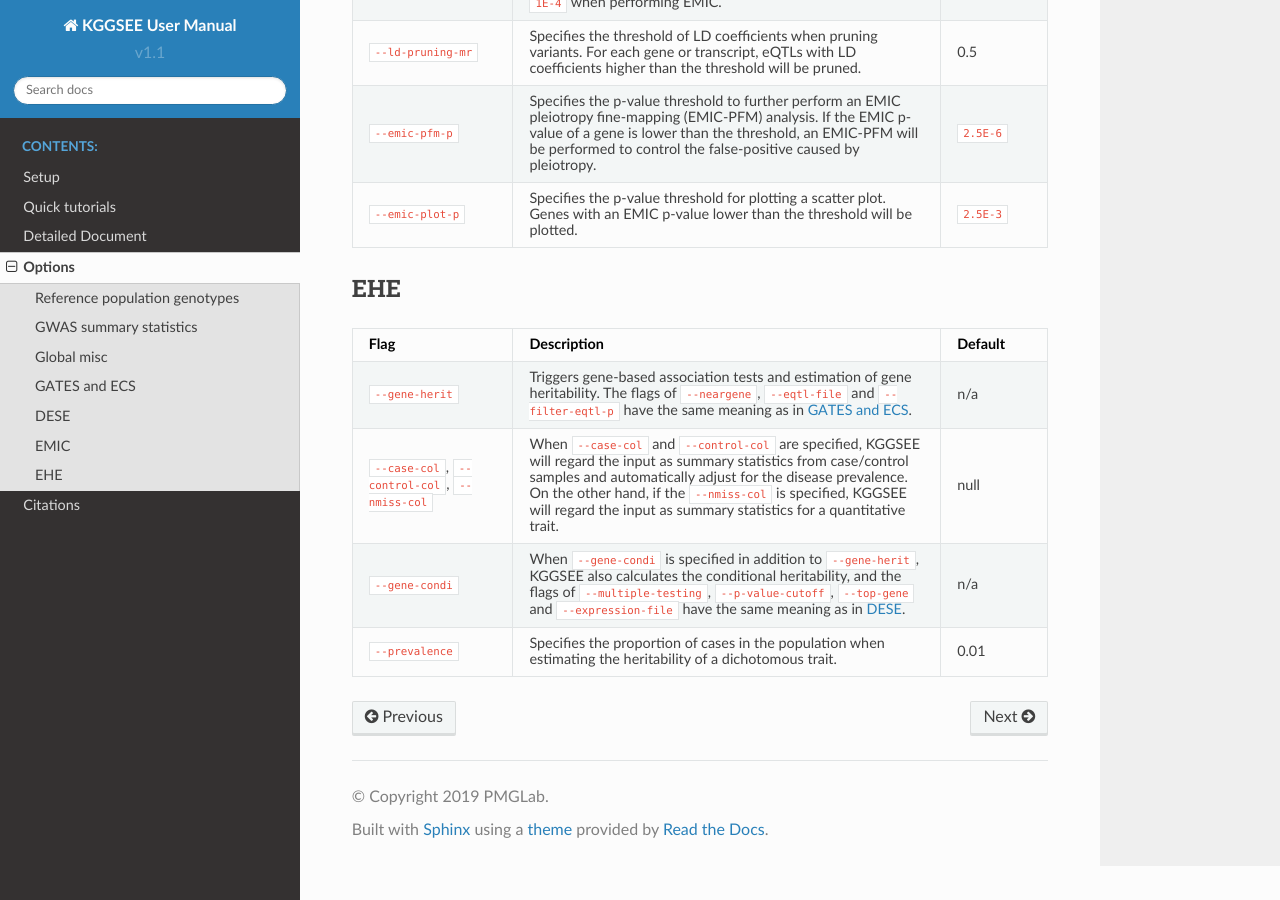
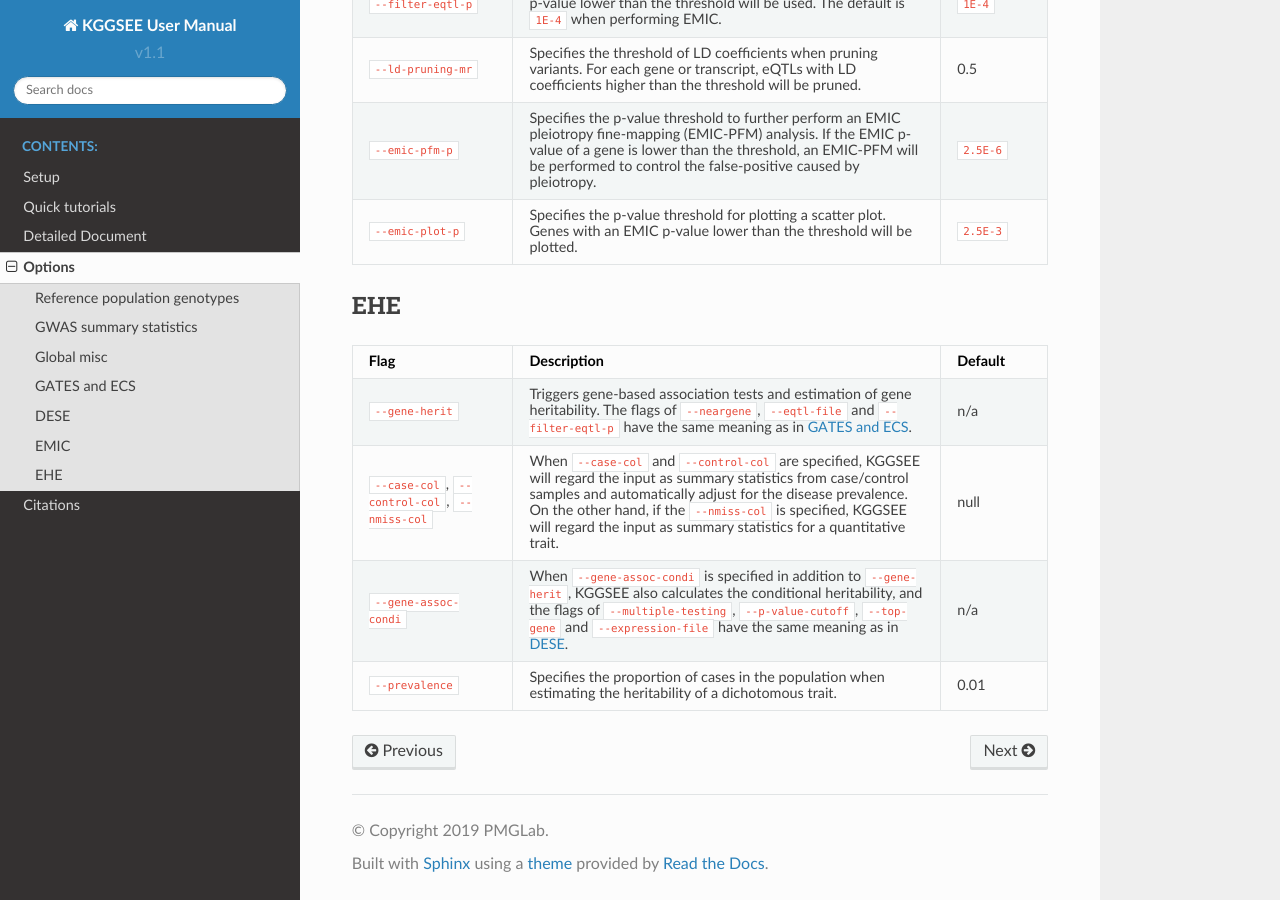
Before and after one commit to pmglab/KGGSEE, a Sphinx documentation site: the page built from doc/source/options.rst, in a window 1280 px wide and 900 px high, scrolled down 4021 px. Built offline with Sphinx 7.4.7 and the Read the Docs theme 2.0.0, drawn with Linux system fonts in a browser that asks for light colours; some of the changed text lies outside the part shown.

Commit message:
Update options.rst

```diff
--- a/doc/source/options.rst
+++ b/doc/source/options.rst
@@ -195,7 +195,7 @@
     * - Flag
       - Description
       - Default
-    * - ``--gene-condi``
+    * - ``--gene-assoc-condi``
       - Trigers the DESE, eDESE or SelDP.
       - n/a
     * - ``--expression-file``
@@ -300,8 +300,8 @@
     * - ``--case-col``, ``--control-col``, ``--nmiss-col``
       - When ``--case-col`` and ``--control-col`` are specified, KGGSEE will regard the input as summary statistics from case/control samples and automatically adjust for the disease prevalence. On the other hand, if the ``--nmiss-col`` is specified, KGGSEE will regard the input as summary statistics for a quantitative trait.
       - null
-    * - ``--gene-condi``
-      - When ``--gene-condi`` is specified in addition to ``--gene-herit``, KGGSEE also calculates the conditional heritability, and the flags of ``--multiple-testing``, ``--p-value-cutoff``, ``--top-gene`` and ``--expression-file`` have the same meaning as in :ref:`DESE <option_dese>`.
+    * - ``--gene-assoc-condi``
+      - When ``--gene-assoc-condi`` is specified in addition to ``--gene-herit``, KGGSEE also calculates the conditional heritability, and the flags of ``--multiple-testing``, ``--p-value-cutoff``, ``--top-gene`` and ``--expression-file`` have the same meaning as in :ref:`DESE <option_dese>`.
       - n/a
     * - ``--prevalence``
       - Specifies the proportion of cases in the population when estimating the heritability of a dichotomous trait.
```
